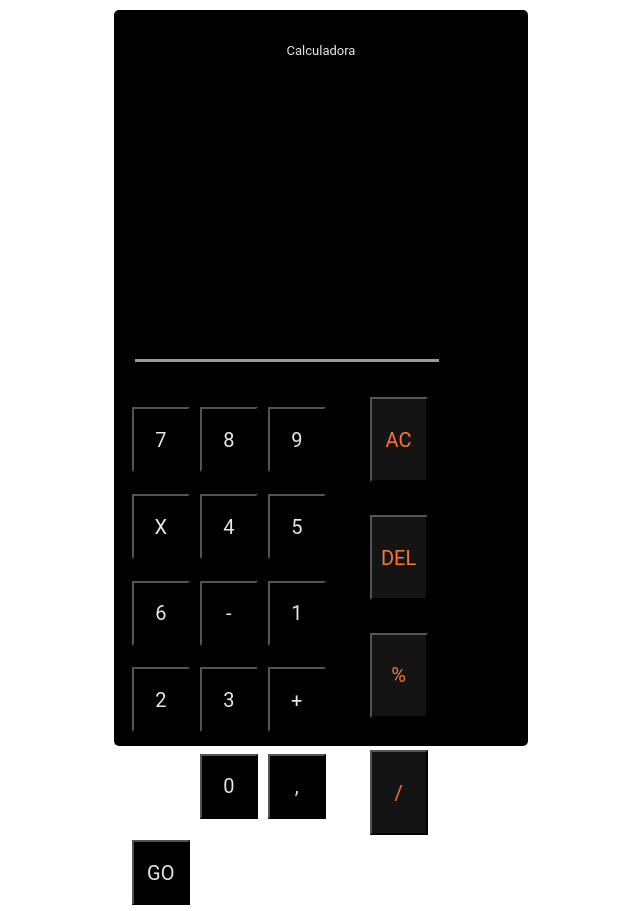
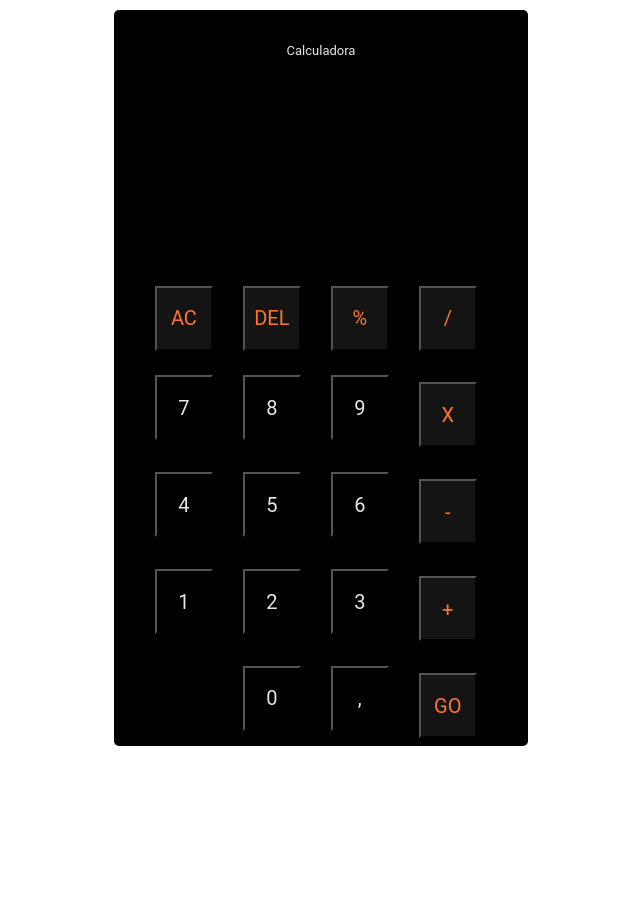
Before and after one commit to alvess09/calc, a plain HTML site: page index.html in a window 1280 px wide. Shown: the whole page, without its empty margins (319-959 px from the left). After the commit the page ends 800 px from the top, so only its background shows below. Drawn offline with Linux system fonts and the light colour scheme.

Commit message:
novo layout dos botões

```diff
--- a/index.html
+++ b/index.html
@@ -16,57 +16,86 @@
             <div class="calculadora">
                 <!-- adicionar tela de resultdo e edição dos numeros -->
                 <h2>Calculadora</h2>
+
                 <div class="display"><p id="resultado"></p></div>
+
                 <div class="digitosCalc">
                     <div class="numerosCalc">
-                        <button onclick="insert('7')">7</button>
-                        <button onclick="insert('8')">8</button>
-                        <button onclick="insert('9')">9</button>
-                        <button onclick="insert('*')">X</button>
 
-                        <button onclick="insert('4')">4</button>
-                        <button onclick="insert('5')">5</button>
-                        <button onclick="insert('6')">6</button>
-                        <button onclick="insert('-')">-</button>
-
-                        <button onclick="insert('1')">1</button>
-                        <button onclick="insert('2')">2</button>
-                        <button onclick="insert('3')">3</button>
-                        <button onclick="insert('+')">+</button>
-
-                        <button id="nulo"></button>
-                        <button onclick="insert('0')">0</button>
-                        <button onclick="insert('.')">,</button>
-                        <button class="controler" onclick="calculate()">GO</button>
-                    </div>
-
-                    <div class="operadoresCalc">
                         <button class="controler" onclick="clean()">AC</button>
                         <button class="controler" onclick="back()">DEL</button>
                         <button class="controler" onclick="percentual()">%</button>
                         <button class="controler" onclick="insert('/')">/</button>
 
+                        <button onclick="insert(7)">7</button>
+                        <button onclick="insert(8)">8</button>
+                        <button onclick="insert(9)">9</button>
+                        <button class="operators" onclick="insert('*')">X</button>
+
+                        <button onclick="insert(4)">4</button>
+                        <button onclick="insert(5)">5</button>
+                        <button onclick="insert(6)">6</button>
+                        <button class="operators" onclick="insert('-')">-</button>
+
+                        <button onclick="insert(1)">1</button>
+                        <button onclick="insert(2)">2</button>
+                        <button onclick="insert(3)">3</button>
+                        <button class="operators" onclick="insert('+')">+</button>
+
+                        <button id="nulo"></button>
+                        <button onclick="insert(0)">0</button>
+                        <button onclick="insert('.')">,</button>
+                        <button class="controler" onclick="calculate()">GO</button>
+
                     </div>
+
                 </div>
             </div>
 
         </div>
     </main>
     <script>
-        function insert (num){
+        function insert(num){
            let numero = document.getElementById('resultado').innerHTML;
            document.getElementById('resultado').innerHTML = numero + num;
         };
+
         function clean(){
             document.getElementById('resultado').innerHTML = "";
         };
+
         function back(){
            let resultado = document.getElementById('resultado').innerHTML ;
            document.getElementById('resultado').innerHTML = resultado.substring(0, resultado.length -1);
         };
-        function percentual(num){
-            document.getElementById('resultado').innerHTML = num /100;
+
+        function percentual(num1, num2, operator, percentual, total){
+            /*
+            ler numero 1 , operador e numero 2
+            calcular porcentagem de numero 2 em relação a numero 1  = x % de y (num1 * (num2 / 100))
+            armazenar a porcentagem para calular operador por numero 1
+
+            */
+
+            let getnumber1;
+
+            let operator =  new Operator(false);
+             if (operator == '+'){ operator = +
+            }
+            else if(operator == '-'){ operator = -
+            }
+            else if(operator == '*'){ operator = *
+            }
+            else(operator == '/');
+
+            let getnumber2;
+
+            let calcPercentual = getnumber1 * (getnumber2 / 100);
+
+            let calcTotal = getnumber1 + operator + calcPercentual;
+
         };
+
         function calculate(){
             let resultado = document.getElementById('resultado').innerHTML;
             if(resultado){
@@ -78,8 +107,6 @@
 
         };
 
-
-
     </script>
 </body>
 
--- a/style.css
+++ b/style.css
@@ -24,20 +24,15 @@
 }
 
 .calculadora .display p {
-    height: 280px;
-    width: 304px;
-    margin: 5%;
+    height: 200px;
+    width: 400px;
+    margin: 1.5%;
     display: flex;
     justify-content: center;
     align-items: center;
-
     color: #E6E6E6;
     font-size: 35px;
     font-family: Roboto, sans-serif;
-    border-style: outset;
-    border-right:#000000;
-    border-left: #000000;
-    border-top: #E6E6E6;
 }
 
 
@@ -45,15 +40,15 @@
 
 .digitosCalc{
     display: grid;
-    grid-template-columns: repeat(2, 1fr);
+    grid-template-columns: repeat(1, 0.9fr);
     grid-gap:32px;
     align-items: baseline;
-    margin-left: 12px;
+    margin-left: 33px;
 }
 .calculadora .numerosCalc{
     display: grid;
-    grid-template-columns: 1fr 1fr 1fr;
-    grid-gap: 10px;
+    grid-template-columns: 1fr 1fr 1fr 1fr;
+    grid-gap: 9px;
 }
 .calculadora #nulo{
     visibility: hidden;
@@ -75,9 +70,8 @@ button:hover {
     color: #000000;
     background-color: #e6e6e69f;
 }
-.calculadora .operadoresCalc .controler{
-   height: 85px;
-   width: 58px;
+.calculadora .numerosCalc .controler{
+
    background-color: #141414;
    border-color: #000000;
    color: #FF7433;
@@ -87,8 +81,26 @@ button:hover {
    margin-top: 15px;
    cursor: pointer;
 }
-.operadoresCalc button.controler:hover {
+.numerosCalc button.controler:hover {
     border-color: #000000;
     color: #000000;
     background-color: #FF7433;
 }
+
+.calculadora .numerosCalc .operators{
+
+    background-color: #141414;
+    border-color: #000000;
+    color: #FF7433;
+    align-items: baseline;
+    font-size: 20px;
+    font-weight: 500, bold;
+    font-family: Roboto, sans-serif;
+    margin-top: 15px;
+    cursor: pointer;
+ }
+ .numerosCalc button.operators:hover {
+     border-color: #000000;
+     color: #000000;
+     background-color: #FF7433;
+ }
```
